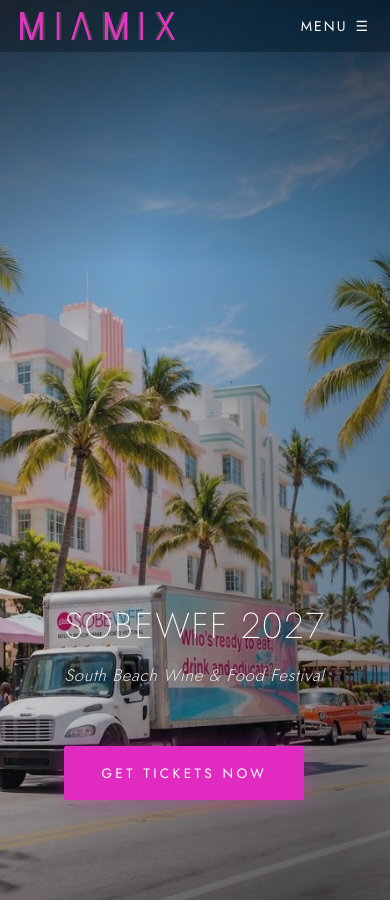
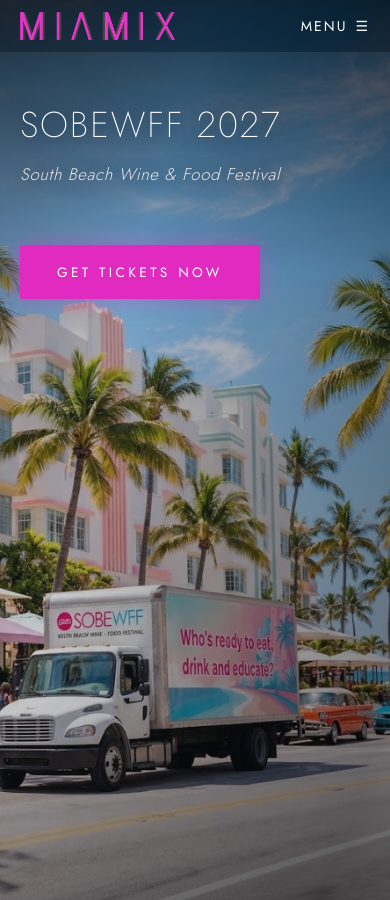
Before and after one commit to MIAMIX-io/MIAMIX.VIP-Site, a Jekyll site: the page built from index.html, in a window 390 px wide and 900 px high. Built offline with Jekyll 4.4.1, drawn with Linux system fonts in a browser that asks for light colours.

Commit message:
Update home.css

```diff
--- a/assets/css/home.css
+++ b/assets/css/home.css
@@ -234,3 +234,31 @@
     html { scroll-behavior: auto; }
     .poster-img, .cta-btn, .row-btn, .services-wrapper * { transition: none !important; }
 }
+/* HERO - text + button TOP-LEFT under nav / logo */
+.hero {
+  align-items: flex-start !important;
+  justify-content: flex-start !important;
+  text-align: left !important;
+  padding: 110px 60px 64px !important;
+}
+.hero-content {
+  margin: 0 !important;
+  padding: 0 !important;
+  padding-top: 8px !important;
+  text-align: left !important;
+  align-self: flex-start !important;
+}
+.hero-content h1,
+.hero-content p,
+.hero-content .hero-badge {
+  text-align: left !important;
+  margin-left: 0 !important;
+  margin-right: auto !important;
+}
+.hero-btn {
+  align-self: flex-start !important;
+  margin-left: 0 !important;
+}
+@media (max-width: 900px) {
+  .hero { padding: 96px 20px 40px !important; }
+}
```
